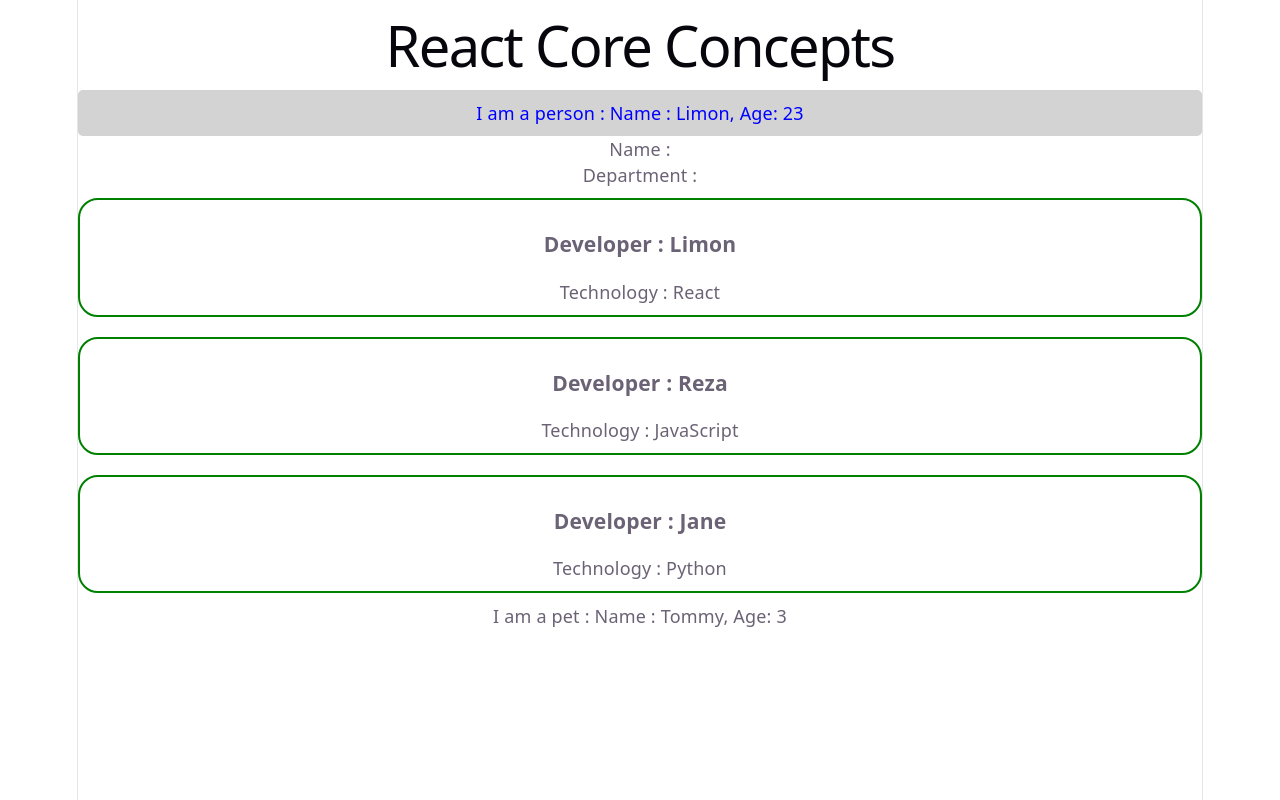
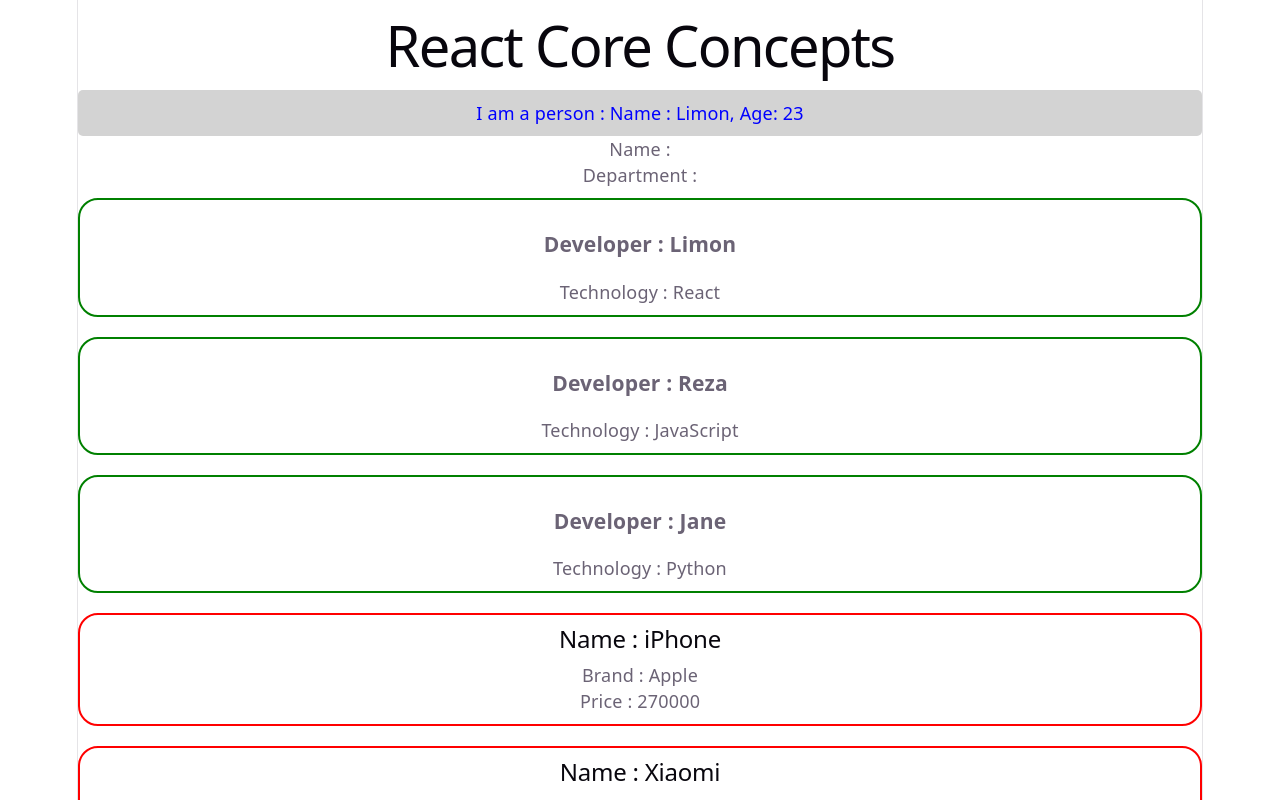
Before and after one commit to limon4reza000/explore-core-react, a React (Vite) app: page / in a window 1280 px wide. Shown: the top 800 px of the page. Built offline with nearby package versions, Linux system fonts and the light colour scheme.

Commit message:
added a device component with dynamic style

```diff
--- a/src/App.jsx
+++ b/src/App.jsx
@@ -15,6 +15,9 @@ function App() {
       <Developer name="Limon" technology="React"></Developer>
       <Developer name="Reza" technology="JavaScript"></Developer>
       <Developer name="Jane" technology="Python"></Developer>
+      <Device name="iPhone" brand="Apple" price={270000}></Device>
+      <Device name="Xiaomi" brand="Xiaomi" price={15000}></Device>
+      <Device name="Samsung" brand="Samsung" price={20000}></Device>
       <Pet></Pet>
     </>
   )
@@ -67,6 +70,25 @@ function Developer (props){
   )
 }
 
+function Device (props) {
+  // console.log(props);
+  return (
+    <div style = {{
+      border: '2px solid red',
+      padding: '10px',
+      marginTop: '10px',
+      marginBottom: '10px',
+      borderRadius: '20px'
+    }}>
+
+    <h2>Name : {props.name}</h2>
+    <p>Brand : {props.brand}</p>
+    <p>Price : {props.price}</p>
+    </div>
+  )
+}
+
+
 
 function Pet(){
   const name = "Tommy";
```
